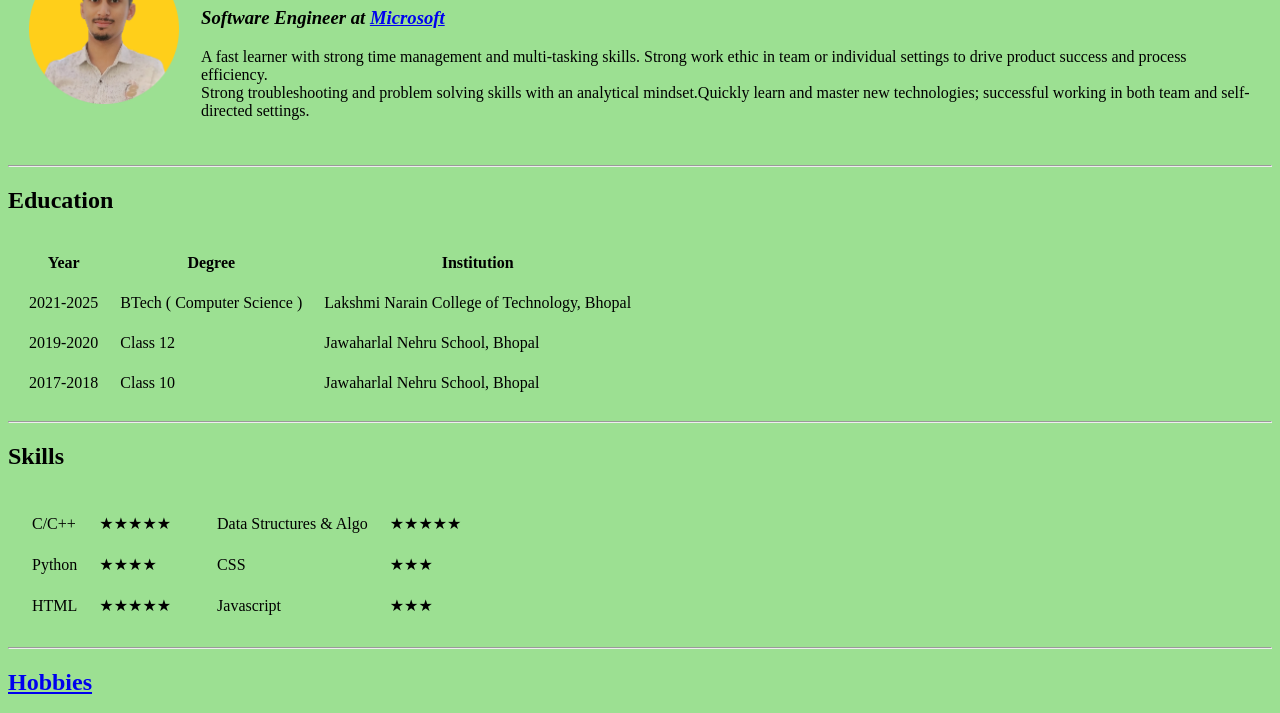
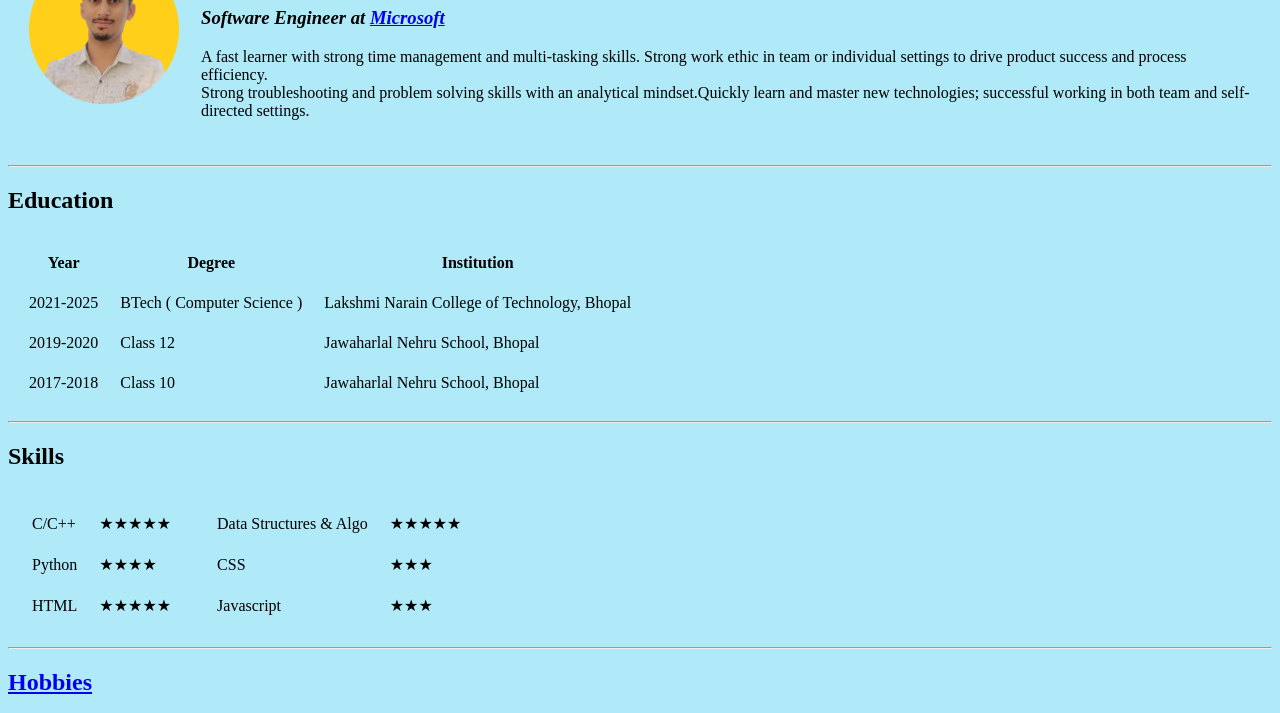
Before and after one commit to deepesh16b/cv, a plain HTML site: page index.html in a window 1280 px wide. Shown: the part 102-815 px from the top of the page. Drawn offline with Linux system fonts and the light colour scheme.

Commit message:
Update index.html

```diff
--- a/index.html
+++ b/index.html
@@ -6,7 +6,7 @@
   <title>😄Deepesh-Personal-Site</title>
 </head>
 
-<body style="background-color: #9ce092;">
+<body style="background-color: #b0eaf9;">
   <table cellspacing="20">
     <tr>
       <td>
```
